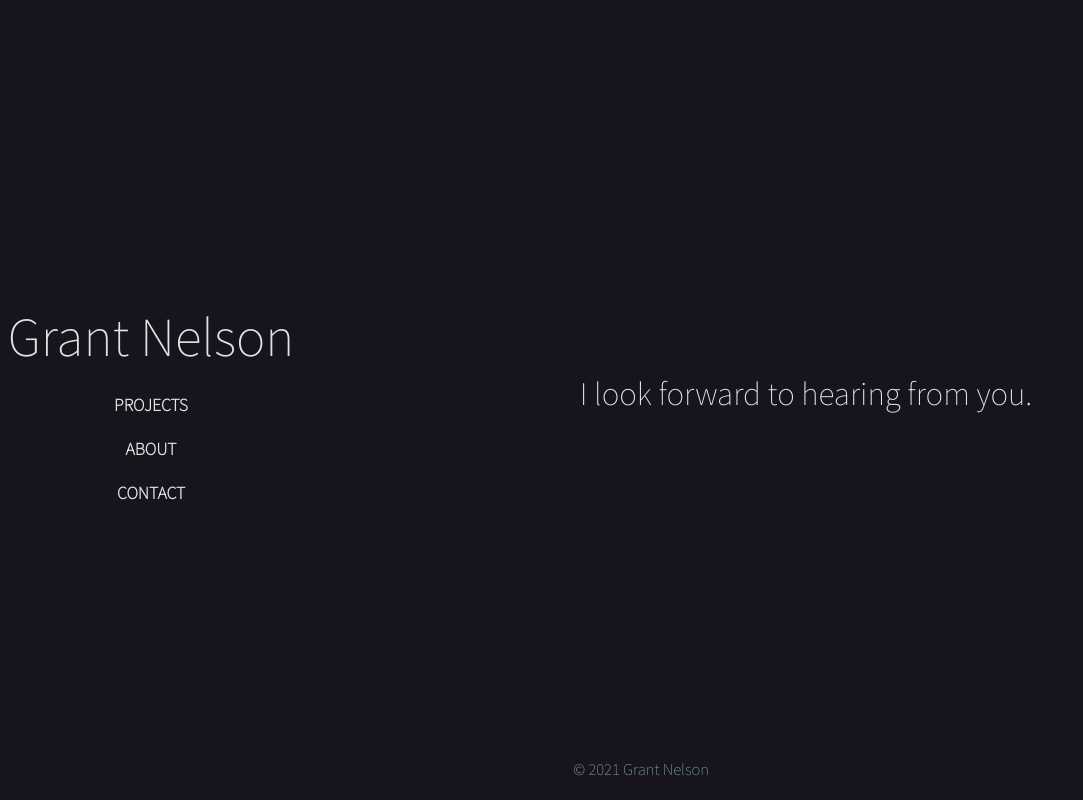
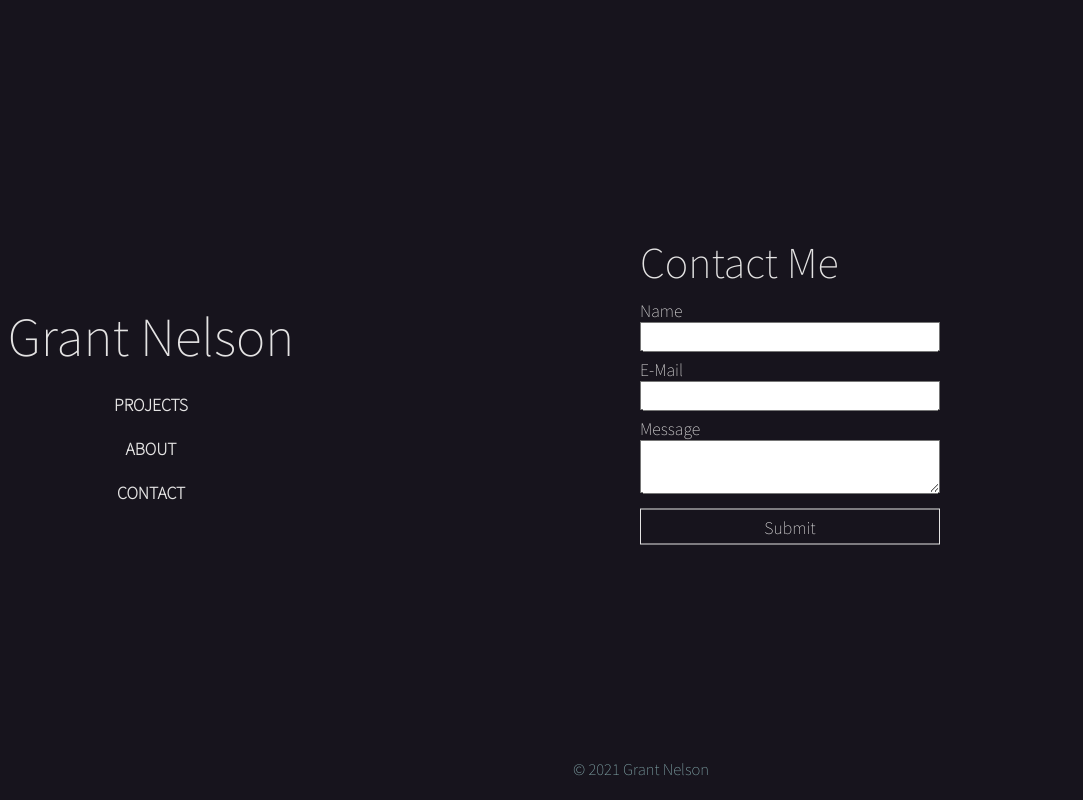
Before and after one commit to grantnelsonmd/cv, a React (Create React App) app: page / in a window 1280 px wide. Both pictures are taken after a click on the button "CONTACT". Shown: the whole page, without its empty margins (0-1083 px from the left). Built offline with nearby package versions, Linux system fonts and the light colour scheme.

Commit message:
working contact form

```diff
--- a/public/index.css
+++ b/public/index.css
@@ -211,3 +211,37 @@ button:hover {
   text-align: center;
   padding-top: 20px;
 }
+
+.contact-form{
+  position: absolute;
+  margin: 0 auto;
+  width: 300px;
+  left: 50%;
+  transform: translateY(50%);
+}
+
+.form-section{
+  margin-left: auto;
+  margin-right: auto;
+  padding-bottom: 5px;
+}
+
+.form-input{
+  width: 100%;
+}
+
+.form-label{
+  margin: 0;
+  padding: 0;
+  display: block;
+}
+
+.form-btn{
+  padding: 5px;
+  width: 100%;
+  margin-top: 5px;
+  color: #E4E3E3  ;
+  border-color: #E4E3E3;
+  border-width: 1px;
+  border-style: solid;
+}
--- a/src/components/App.js
+++ b/src/components/App.js
@@ -33,7 +33,7 @@ function App() {
     <div>
         <div className="position-absolute top-50 start-0 end-0 translate-middle-y" id="main-container">
           <div className="row row-cols-2 h-100">
-            <div className="col-md-3 col-sm-12 my-auto">
+            <div className="col-md-3 my-auto">
               <Title />
               <Button handleClick={buttonClicked} name="PROJECTS" />
               <Button handleClick={buttonClicked} name="ABOUT" />
--- a/src/components/Contact.jsx
+++ b/src/components/Contact.jsx
@@ -1,17 +1,46 @@
-import React from "react";
-import {init} from "emailjs-com";
+import React, {useState} from "react";
+import emailjs from "emailjs-com";
 
 function Contact(){
-    let user = "user_pRU8DqoslX8I9cL2nyPta";
-    let apiKey = "17a90a938f601c0997c82991db3bcc39";
+    let [submitted, updateSubmitted] = useState(false);
+    let userId = "user_pRU8DqoslX8I9cL2nyPta";
+    let templateId = "contact-form-template";
 
-    init(user);
+    function sendEmail(e) {
+        e.preventDefault();
+
+        emailjs.sendForm('gmail', templateId, e.target, userId)
+          .then((result) => {
+              console.log(result.text);
+          }, (error) => {
+              console.log(error.text);
+          });
+        updateSubmitted(true);
+        e.target.reset();
+      }
 
     return(
-        <div className="col-md-9 col-sm-12 my-auto" id="about-page">
-            <p><a href="mailto: grantnelsonmd@gmail.com">I look forward to hearing from you.</a></p>
+        <div>
+            <form className="contact-form" onSubmit={sendEmail}>
+                <h1 className="form-section">Contact Me</h1>
+                <div className="form-section">
+                    <label className="form-label">Name</label>
+                        <input className="form-input" type="text" name="name" />
+                </div>
+                <div className="form-section">
+                    <label className="form-label">E-Mail</label>
+                        <input className="form-input" type="text" name="email" />
+                </div>
+                <div className="form-section">
+                    <label className="form-label">Message</label>
+                        <textarea className="form-input" type="text" name="message" />
+                </div>
+                <div className="form-section">
+                    <button className="form-btn" type="submit" value="Send">{submitted? "Thank you" : "Submit"}</button>
+                </div>
+            </form>
         </div>
-    )
+    );
 }
 
 export default Contact;
```
